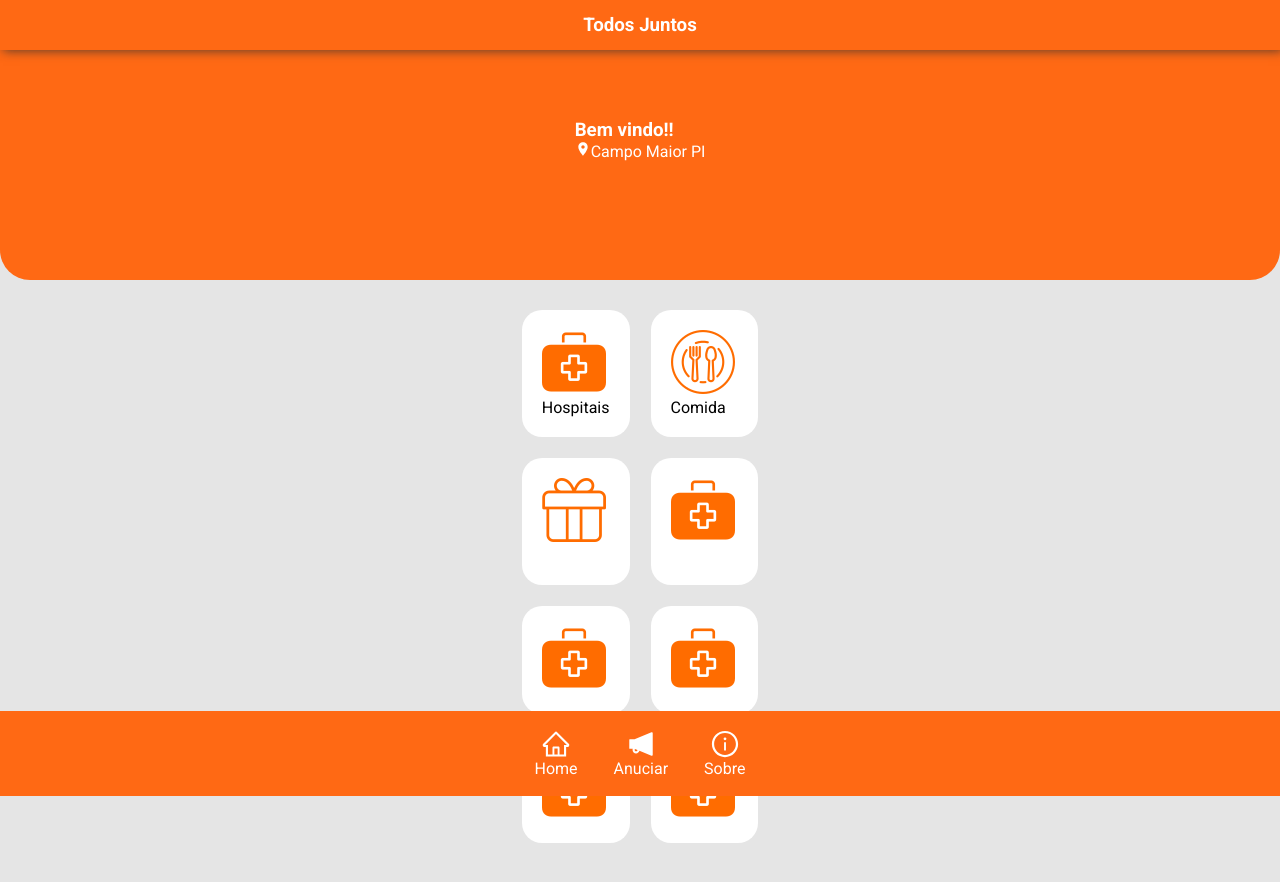
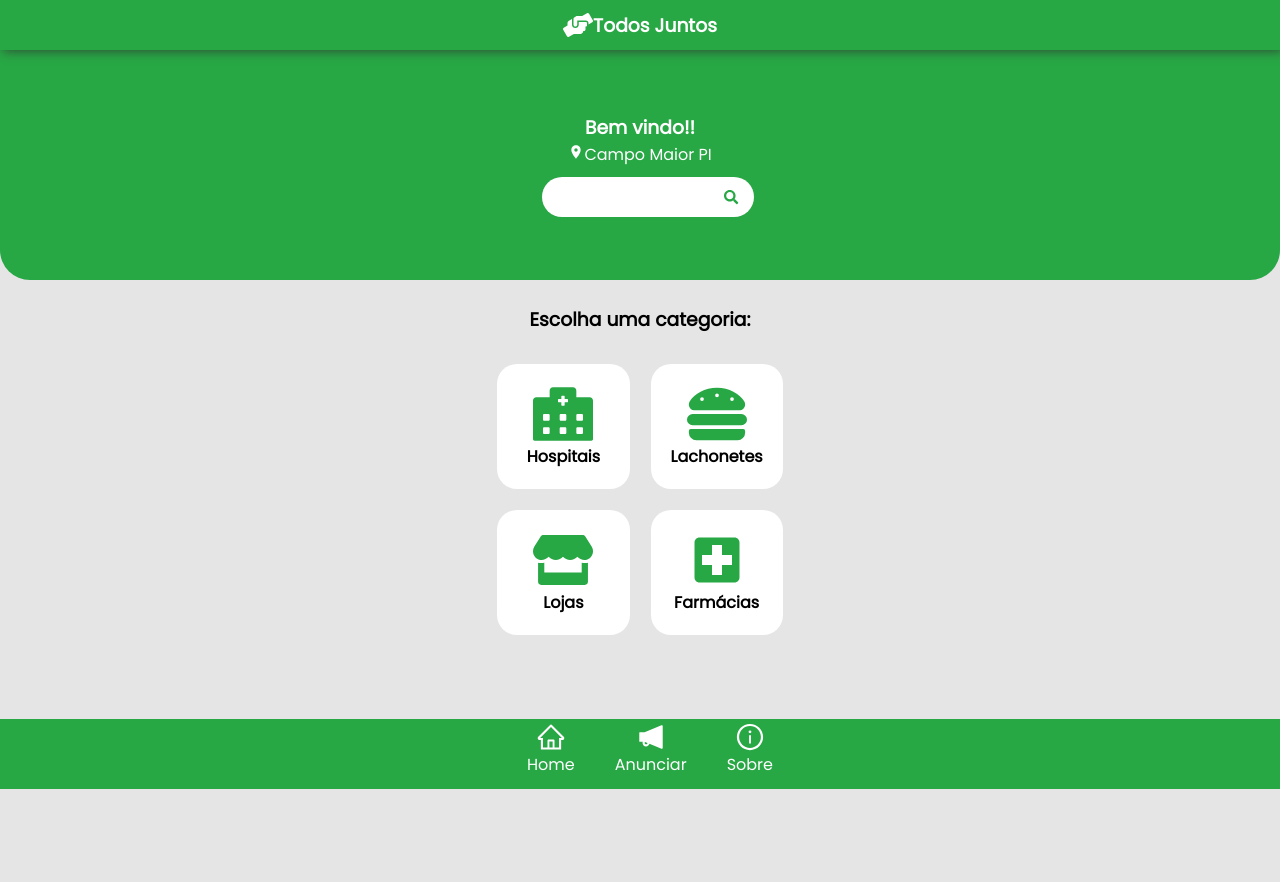
Before and after one commit to kleidimilson/TodosJuntos, a React (Create React App) app: page / in a window 1280 px wide. Shown: the top 882 px of the page. After the commit the page ends 800 px from the top, so only its background shows below. Built offline with nearby package versions, Linux system fonts and the light colour scheme.

Commit message:
react app

```diff
--- a/public/index.html
+++ b/public/index.html
@@ -4,7 +4,8 @@
     <meta charset="utf-8" />
     <link rel="icon" href="%PUBLIC_URL%/favicon.ico" />
     <meta name="viewport" content="width=device-width, initial-scale=1.0" />
-    <meta name="theme-color" content="#ff6914" />
+    <link href="https://fonts.googleapis.com/css2?family=Poppins&display=swap" rel="stylesheet">
+    <meta name="theme-color" content="#28a745" />
     <meta
       name="description"
       content="Web site created using create-react-app"
@@ -24,7 +25,7 @@
       work correctly both with client-side routing and a non-root public URL.
       Learn how to configure a non-root public URL by running `npm run build`.
     -->
-    <title>PlaceTop</title>
+    <title>Todos Juntos</title>
   </head>
   <body>
     <noscript>You need to enable JavaScript to run this app.</noscript>
--- /dev/null
+++ b/src/components/Navbar/Navbar.css
@@ -0,0 +1,16 @@
+
+.nav-bar{
+    background-color: #28A745;
+    -webkit-box-shadow: 9px 7px 5px rgba(50, 50, 50, 0.77);
+    -moz-box-shadow:    9px 7px 5px rgba(50, 50, 50, 0.77);
+    box-shadow:         3px 1px 10px rgba(50, 50, 50, 0.77);
+    display: flex;
+    justify-content: center;
+    align-items: center;
+    height: 50px;
+    color: #fff;
+    margin-bottom: 20px;
+
+    position: fixed;
+    width: 100%;
+}
--- /dev/null
+++ b/src/components/Navbar/Navbar.js
@@ -0,0 +1,13 @@
+import React from 'react';
+import {FaHandsHelping} from 'react-icons/fa';
+import './Navbar.css';
+function Navbar (){
+    return(
+        <>
+            <nav className="nav-bar">
+                <FaHandsHelping  size={30}/>  <h3>Todos Juntos</h3>
+            </nav>
+        </>
+    )
+}
+export default Navbar;
--- a/src/global.css
+++ b/src/global.css
@@ -1,9 +1,10 @@
-@import url('https://fonts.googleapis.com/css?family=Roboto:400,700|Ubuntu&display=swap');
+
 *{
     margin: 0;
     padding: 0;
     outline: 0;
     box-sizing: border-box;
+    font-family: 'Poppins', sans-serif;
 }
 html, body, #root {
     height: 100%;
--- a/src/index.css
+++ b/src/index.css
@@ -1,10 +1,10 @@
-@import url('https://fonts.googleapis.com/css?family=Ubuntu:400,500,700&display=swap');
+
 
 
 body {
 
   margin: 0px;
-  font-family: 'Ubuntu', sans-serif;
+
   -webkit-font-smoothing: antialiased;
   -moz-osx-font-smoothing: grayscale;
 }
--- a/src/pages/Home/Home.css
+++ b/src/pages/Home/Home.css
@@ -1,48 +1,54 @@
 
-.nav-bar{
-    background-color: #FF6914;
-    -webkit-box-shadow: 9px 7px 5px rgba(50, 50, 50, 0.77);
-    -moz-box-shadow:    9px 7px 5px rgba(50, 50, 50, 0.77);
-    box-shadow:         3px 1px 10px rgba(50, 50, 50, 0.77);
-    display: flex;
-    justify-content: center;
-    align-items: center;
-    height: 50px;
-    color: #fff;
-    margin-bottom: 20px;
-    position: absolute;
-    width: 100%;
-}
 
 .menu{
     width: 100%;
+    height: 70px;
     display: flex;
     align-items: center;
     justify-content: center;
-    background-color: #FF6914;
+    background-color: #28A745;
     position: fixed;
-    top: 88.9%;
+    top: 89.9%;
+
     color: #fff;
 
 }
 .menu ul{
     display: flex;
 
+
 }
 .menu ul li{
-    padding: 18px;
-    display: flex;
-     flex-direction: column;
-     justify-content: center;
+    padding: 10px;
+    margin-left: 20px;
+    margin-bottom: 20px;
 
      align-items: center;
-    list-style:none;
-    text-align: center;
+     list-style:none;
+
+     color: #fff;
+
+
+}
+.menu ul li a{
+    margin-top: 10px;
+
+    text-decoration: none;
+    color: #fff;
+    display: flex;
+    flex-direction: column;
+    align-items: center;
+    justify-content: center;
+}
+.menu ul {
+    color: #fff;
+
 }
 
 header{
+    padding-top: 50px;
     border-radius: 30px;
-    background-color: #FF6914;
+    background-color: #28A745;
     display: flex;
     justify-content: center;
     align-items: center;
@@ -50,8 +56,32 @@ header{
     height: 35vh;
     color: #fff;
 }
+.banner{
+    display: flex;
+    justify-content: center;
+    align-items: center;
+    flex-direction: column;
+}
+.banner input{
+    border: none;
+    border-radius: 20px;
+    padding-left: 20px;
+    margin-top: 10px;
+    width: 120%;
+    height: 40px;
+}
+.input{
+    display: flex;
+    align-items: center;
+    justify-content: center;
+}
+#icon-search{
+    margin-top: 10px;
+    margin-left: -30px;
+}
 main{
     display: flex;
+    flex-direction: column;
     justify-content: center;
     align-items: center;
 }
@@ -61,12 +91,20 @@ main{
     grid-template-columns: 1fr 1fr ;
     grid-template-rows: 1fr 1fr;
     gap: 1px 1px;
-    margin-bottom: 10vh;
+    margin-bottom: 14vh;
 
 }
 .item{
+    display: flex;
+    justify-content: center;
+    align-items: center;
+    flex-direction: column;
+    font-weight: bold;
     border-radius: 20px;
     padding: 20px;
     margin: 10px;
     background-color: #fff;
 }
+.item:hover{
+    border: 2px #28A745 solid;
+}
--- a/src/pages/Home/Home.js
+++ b/src/pages/Home/Home.js
@@ -1,67 +1,63 @@
-import React  from 'react';
+import React from 'react';
+import {Link} from 'react-router-dom';
 import {AiOutlineHome} from 'react-icons/ai';
 import {MdLocationOn} from 'react-icons/md';
 import {AiFillNotification} from 'react-icons/ai';
 import {AiOutlineInfoCircle} from 'react-icons/ai';
+
+import {FaHospitalAlt} from 'react-icons/fa';
+import {FaHamburger} from 'react-icons/fa';
+import {FaStore} from 'react-icons/fa';
+import {FaSearch} from 'react-icons/fa';
+import {MdLocalHospital} from 'react-icons/md';
+
 import './Home.css';
-import hospital from '../../img/hospital.png'
-import restaurante from '../../img/dish.png'
-import loja from '../../img/gift.png';
+import Navbar from '../../components/Navbar/Navbar';
 
 function Home() {
   return (
     <>
-       <nav className="nav-bar">
-         <h3>Todos Juntos</h3>
-       </nav>
+       <Navbar/>
        <div className="menu">
           <ul>
-            <li><AiOutlineHome size={30}/>Home</li>
-            <li><AiFillNotification size={30}/>Anuciar</li>
-            <li><AiOutlineInfoCircle size={30}/>Sobre</li>
+            <li><Link><AiOutlineHome color="#fff" size={30}/>Home</Link></li>
+            <li><Link to="/anunciar"><AiFillNotification color="#fff" size={30}/>Anunciar</Link></li>
+            <li><Link><AiOutlineInfoCircle color="#fff" size={30}/>Sobre</Link></li>
           </ul>
        </div>
        <header>
-         <div>
 
-         </div>
          <div className="banner">
-            <h3>Bem vindo!!</h3>
-            <p><MdLocationOn/>Campo Maior PI</p>
-
+              <h3>Bem vindo!!</h3>
+              <p><MdLocationOn/>Campo Maior PI</p>
+              <div className="input">
+                <input type="text"/>
+                <FaSearch id="icon-search" color="#28a745"/>
+              </div>
          </div>
        </header>
        <main>
+         <br></br>
+          <h3>Escolha uma categoria:</h3>
           <div className="itens">
-
-
             <div className="item">
-                <img src={hospital}/>
+                <FaHospitalAlt color="#28a745" size={60}/>
                 <p>Hospitais</p>
             </div>
             <div className="item">
-                <img src={restaurante}/>
-                <p>Comida</p>
+                 <FaHamburger color="#28a745" size={60}/>
+                <p>Lachonetes</p>
             </div>
             <div className="item">
-                <img src={loja}/>
+                 <FaStore  color="#28a745" size={60}/>
+                 <p>Lojas</p>
             </div>
             <div className="item">
-                <img src={hospital}/>
+                <MdLocalHospital color="#28a745" size={60}/>
+                <p>Farmácias</p>
             </div>
-            <div className="item">
-                <img src={hospital}/>
-            </div>
-            <div className="item">
-                <img src={hospital}/>
-            </div>
-            <div className="item">
-                <img src={hospital}/>
 
-            </div>
-            <div className="item">
-                <img src={hospital}/>
-            </div>
+
           </div>
        </main>
 
--- /dev/null
+++ b/src/pages/anunciar/Anunciar.css
@@ -0,0 +1,13 @@
+main{
+    display: flex;
+    justify-content: center;
+    align-items: center;
+}
+main iframe{
+    margin-top: 90px;
+}
+#btn-voltar{
+    position: absolute;
+    top:15px;
+    left: 30px;
+}
--- /dev/null
+++ b/src/pages/anunciar/Anunciar.js
@@ -0,0 +1,19 @@
+import React from 'react';
+import {Link} from 'react-router-dom'
+import './Anunciar.css'
+import Navbar from '../../components/Navbar/Navbar';
+import {FaLongArrowAltLeft} from 'react-icons/fa';
+function Anunciar (){
+    return(
+        <>
+            <Navbar/>
+            <Link to="/"><FaLongArrowAltLeft id="btn-voltar" size={27} color="#fff"/></Link>
+            <main>
+                <br></br>
+                 <iframe src="https://docs.google.com/forms/d/e/1FAIpQLSfv8bVz0MkNT7yFxQyjp_ZJDpTsfYaUeuW30zr9EvOqRnHyxw/viewform?embedded=true" title="formulario" width="90%" height="1000px" frameborder="0" marginheight="0" marginwidth="90">Carregando…</iframe>
+            </main>
+
+        </>
+    )
+}
+export default Anunciar;
--- a/src/routes.js
+++ b/src/routes.js
@@ -1,20 +1,13 @@
 import React from 'react';
 import {BrowserRouter, Switch, Route} from 'react-router-dom';
-
-
-
 import Home from './pages/Home/Home';
-
-
-
-
-
+import Anunciar from './pages/anunciar/Anunciar';
 function Routes(){
     return(
         <BrowserRouter>
             <Switch>
-                <Route path="/" component={Home}/>
-
+                <Route path="/" component={Home} exact/>
+                <Route path="/anunciar" component={Anunciar}/>
 
 
             </Switch>
```
